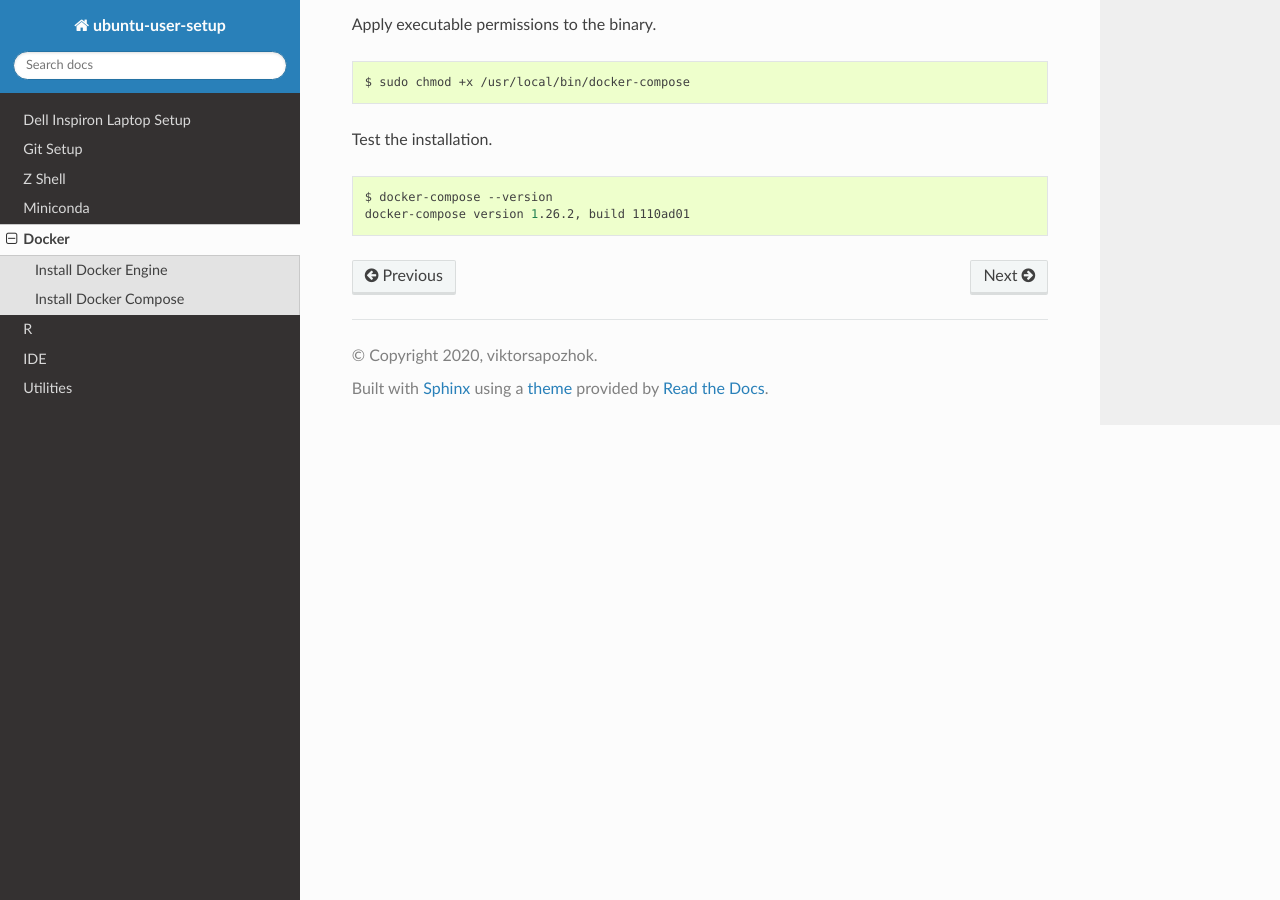
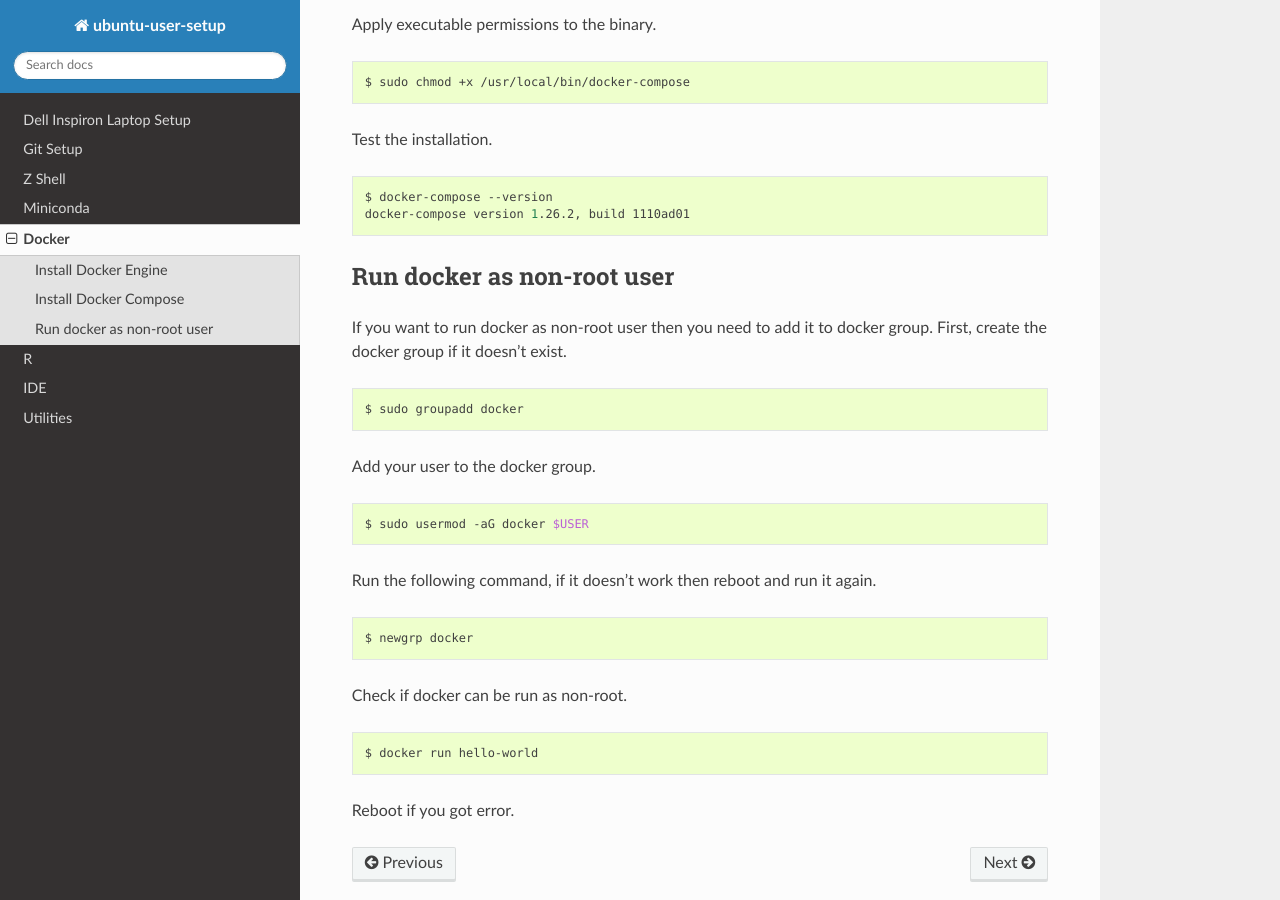
Before and after one commit to viktorsapozhok/getting-started-tutorials, a Sphinx documentation site: the page built from docs/source/docker.rst, in a window 1280 px wide and 900 px high, scrolled down 1185 px. Built offline with Sphinx 7.4.7 and the Read the Docs theme 2.0.0, drawn with Linux system fonts in a browser that asks for light colours.

Commit message:
added docker docs

```diff
--- a/docs/source/docker.rst
+++ b/docs/source/docker.rst
@@ -64,3 +64,33 @@ Test the installation.
 
     $ docker-compose --version
     docker-compose version 1.26.2, build 1110ad01
+
+Run docker as non-root user
+---------------------------
+
+If you want to run docker as non-root user then you need to add it to docker group.
+First, create the docker group if it doesn't exist.
+
+.. code-block:: bash
+
+    $ sudo groupadd docker
+
+Add your user to the docker group.
+
+.. code-block:: bash
+
+    $ sudo usermod -aG docker $USER
+
+Run the following command, if it doesn't work then reboot and run it again.
+
+.. code-block:: bash
+
+    $ newgrp docker
+
+Check if docker can be run as non-root.
+
+.. code-block:: bash
+
+    $ docker run hello-world
+
+Reboot if you got error.
```
